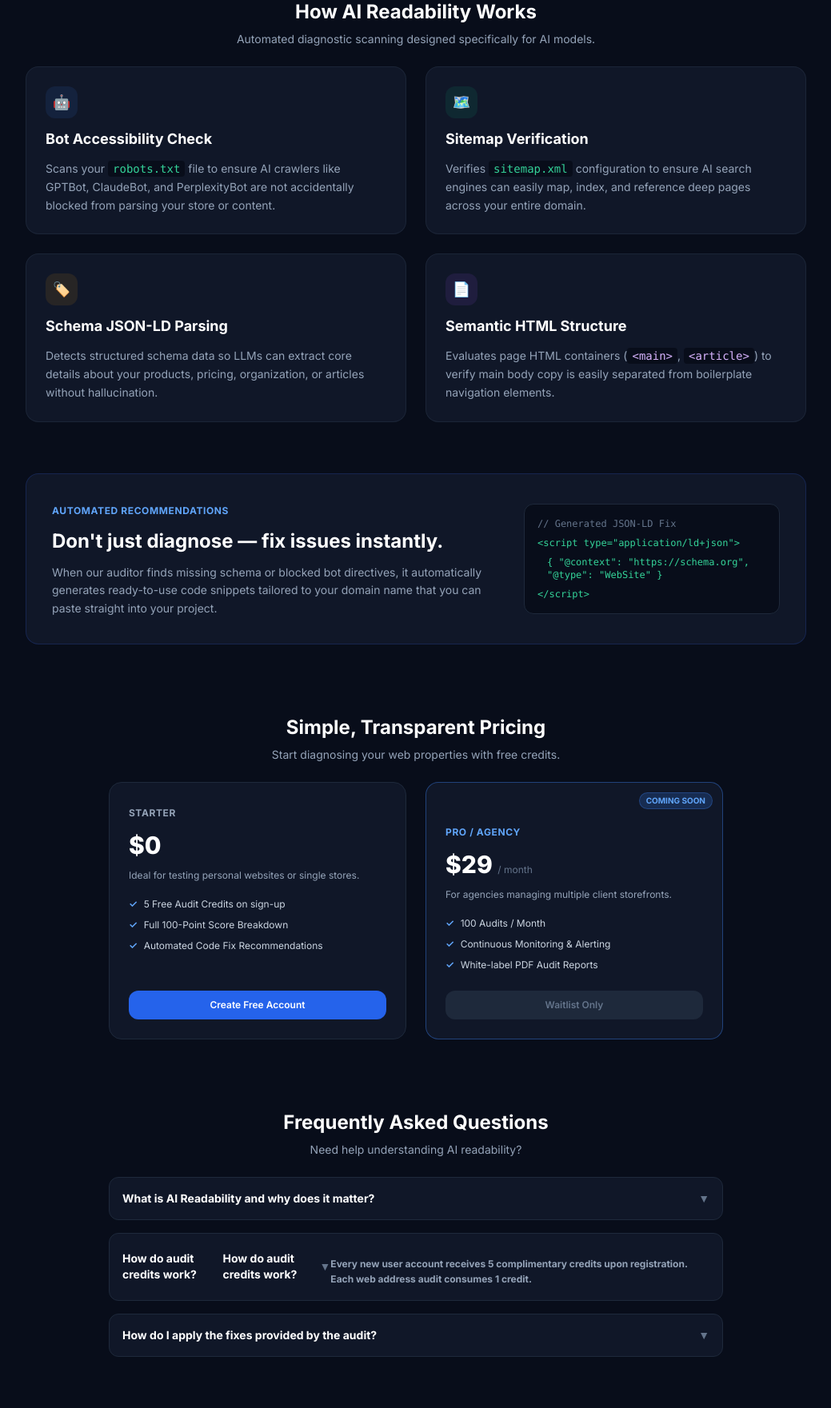
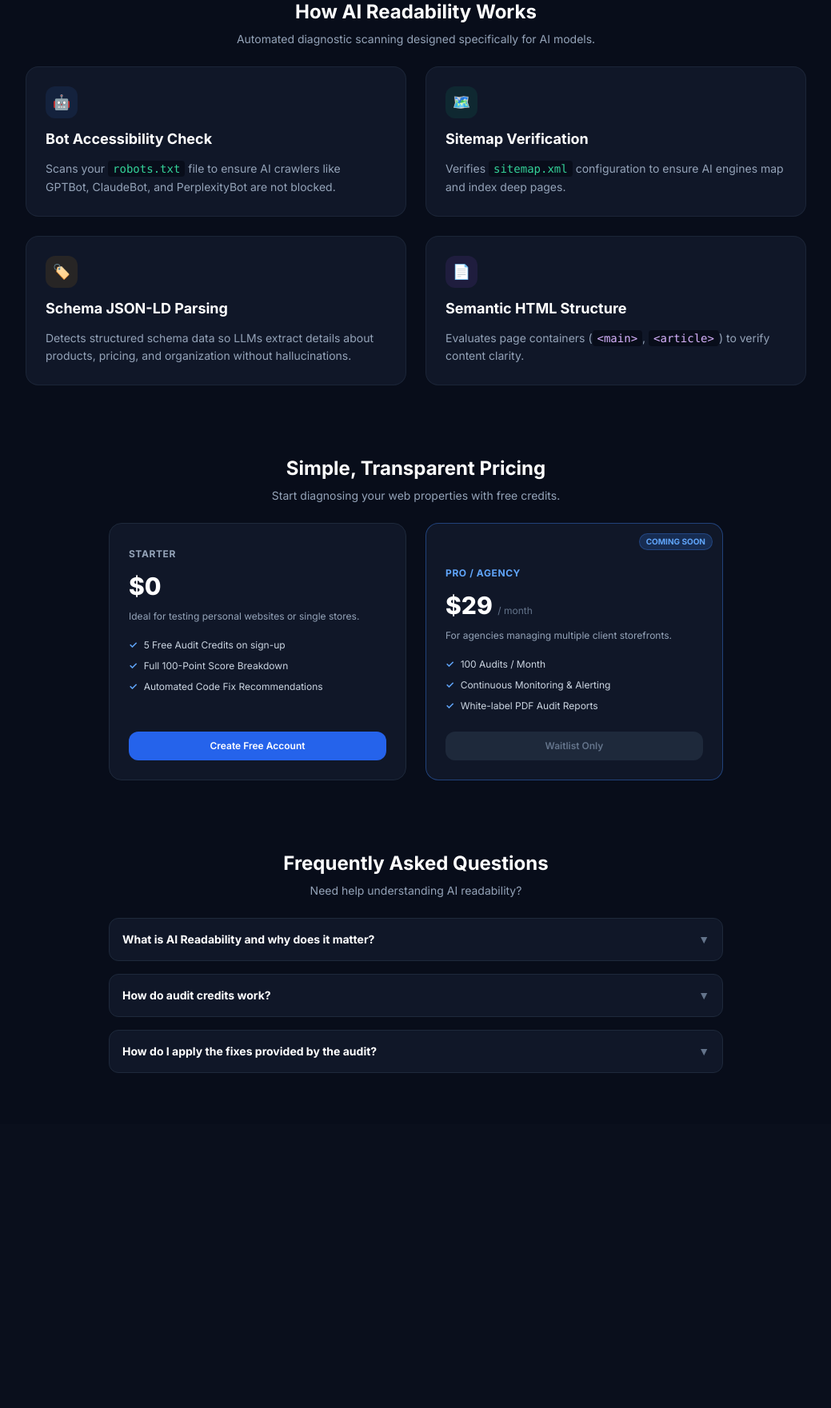
Before and after one commit to habibitrails-ux/ai-readability-audit, a Flask app: page / in a window 1280 px wide. Shown: the part 516-2277 px from the top of the page at 80% size, without its empty margins (120-1159 px from the left). After the commit the page ends 1858 px from the top, so only its background shows below. Run offline with Flask 3, Linux system fonts and the light colour scheme; some libraries are stand-ins or nearby versions.

Commit message:
Update index.html

```diff
--- a/templates/index.html
+++ b/templates/index.html
@@ -22,7 +22,7 @@
         <span class="font-bold text-lg tracking-tight text-white">ai-readability.app</span>
       </div>
       <div id="auth-status" class="flex items-center space-x-3 text-sm font-medium">
-        <button onclick="openAuthModal()" class="bg-blue-600 hover:bg-blue-500 text-white px-4 py-2 rounded-lg text-sm font-semibold transition-all shadow-md">Sign In / Sign Up</button>
+        <button onclick="openAuthModal('login')" class="bg-blue-600 hover:bg-blue-500 text-white px-4 py-2 rounded-lg text-sm font-semibold transition-all shadow-md">Sign In / Sign Up</button>
       </div>
     </div>
   </header>
@@ -30,9 +30,7 @@
   <!-- Main Container -->
   <main class="max-w-5xl mx-auto px-6 pt-10 pb-16 w-full flex-grow space-y-12">
 
-    <!-- ========================================== -->
     <!-- PUBLIC LANDING PAGE (VISIBLE WHEN LOGGED OUT) -->
-    <!-- ========================================== -->
     <div id="public-landing" class="space-y-16">
 
       <!-- Hero Header -->
@@ -50,7 +48,7 @@
           <button onclick="openAuthModal('signup')" class="bg-blue-600 hover:bg-blue-500 text-white font-semibold px-6 py-3.5 rounded-xl transition-all shadow-lg shadow-blue-600/25 text-sm">
             Get Started Free (5 Credits)
           </button>
-          <a href="#pricing-section" class="bg-slate-900 hover:bg-slate-800 text-slate-300 border border-slate-800 font-semibold px-6 py-3.5 rounded-xl transition-all text-sm">
+          <a href="#pricing-section" class="bg-slate-900 hover:bg-slate-800 text-slate-300 border border-slate-800 font-semibold px-6 py-3.5 rounded-xl transition-all text-sm flex items-center">
             View Pricing
           </a>
         </div>
@@ -68,7 +66,7 @@
             <div class="w-10 h-10 rounded-xl bg-blue-500/10 text-blue-400 flex items-center justify-center font-bold text-lg">🤖</div>
             <h3 class="text-lg font-bold text-white">Bot Accessibility Check</h3>
             <p class="text-slate-400 text-sm leading-relaxed">
-              Scans your <code class="text-emerald-400 bg-[#080d1a] px-1.5 py-0.5 rounded">robots.txt</code> file to ensure AI crawlers like GPTBot, ClaudeBot, and PerplexityBot are not accidentally blocked from parsing your store or content.
+              Scans your <code class="text-emerald-400 bg-[#080d1a] px-1.5 py-0.5 rounded">robots.txt</code> file to ensure AI crawlers like GPTBot, ClaudeBot, and PerplexityBot are not blocked.
             </p>
           </div>
 
@@ -76,7 +74,7 @@
             <div class="w-10 h-10 rounded-xl bg-emerald-500/10 text-emerald-400 flex items-center justify-center font-bold text-lg">🗺️</div>
             <h3 class="text-lg font-bold text-white">Sitemap Verification</h3>
             <p class="text-slate-400 text-sm leading-relaxed">
-              Verifies <code class="text-emerald-400 bg-[#080d1a] px-1.5 py-0.5 rounded">sitemap.xml</code> configuration to ensure AI search engines can easily map, index, and reference deep pages across your entire domain.
+              Verifies <code class="text-emerald-400 bg-[#080d1a] px-1.5 py-0.5 rounded">sitemap.xml</code> configuration to ensure AI engines map and index deep pages.
             </p>
           </div>
 
@@ -84,7 +82,7 @@
             <div class="w-10 h-10 rounded-xl bg-amber-500/10 text-amber-400 flex items-center justify-center font-bold text-lg">🏷️</div>
             <h3 class="text-lg font-bold text-white">Schema JSON-LD Parsing</h3>
             <p class="text-slate-400 text-sm leading-relaxed">
-              Detects structured schema data so LLMs can extract core details about your products, pricing, organization, or articles without hallucination.
+              Detects structured schema data so LLMs extract details about products, pricing, and organization without hallucinations.
             </p>
           </div>
 
@@ -92,26 +90,9 @@
             <div class="w-10 h-10 rounded-xl bg-purple-500/10 text-purple-400 flex items-center justify-center font-bold text-lg">📄</div>
             <h3 class="text-lg font-bold text-white">Semantic HTML Structure</h3>
             <p class="text-slate-400 text-sm leading-relaxed">
-              Evaluates page HTML containers (<code class="text-purple-300 bg-[#080d1a] px-1.5 py-0.5 rounded">&lt;main&gt;</code>, <code class="text-purple-300 bg-[#080d1a] px-1.5 py-0.5 rounded">&lt;article&gt;</code>) to verify main body copy is easily separated from boilerplate navigation elements.
+              Evaluates page containers (<code class="text-purple-300 bg-[#080d1a] px-1.5 py-0.5 rounded">&lt;main&gt;</code>, <code class="text-purple-300 bg-[#080d1a] px-1.5 py-0.5 rounded">&lt;article&gt;</code>) to verify content clarity.
             </p>
           </div>
-        </div>
-      </div>
-
-      <!-- Copy-Paste Fixes Highlight -->
-      <div class="bg-[#101728] border border-blue-900/40 rounded-2xl p-8 flex flex-col md:flex-row items-center gap-8">
-        <div class="space-y-3 flex-1">
-          <span class="text-xs font-bold text-blue-400 uppercase tracking-wider">Automated Recommendations</span>
-          <h3 class="text-2xl font-bold text-white">Don't just diagnose — fix issues instantly.</h3>
-          <p class="text-slate-400 text-sm leading-relaxed">
-            When our auditor finds missing schema or blocked bot directives, it automatically generates ready-to-use code snippets tailored to your domain name that you can paste straight into your project.
-          </p>
-        </div>
-        <div class="bg-[#080d1a] border border-slate-800 rounded-xl p-4 w-full md:w-80 font-mono text-xs text-emerald-400 space-y-2">
-          <div class="text-slate-500">// Generated JSON-LD Fix</div>
-          <div>&lt;script type="application/ld+json"&gt;</div>
-          <div class="pl-3">{ "@context": "https://schema.org", "@type": "WebSite" }</div>
-          <div>&lt;/script&gt;</div>
         </div>
       </div>
 
@@ -123,7 +104,6 @@
         </div>
 
         <div class="grid grid-cols-1 md:grid-cols-2 gap-6 max-w-3xl mx-auto">
-          <!-- Free Plan -->
           <div class="bg-[#101728] border border-slate-800 rounded-2xl p-6 flex flex-col justify-between space-y-6">
             <div class="space-y-3">
               <span class="text-xs font-bold uppercase tracking-wider text-slate-400">Starter</span>
@@ -140,7 +120,6 @@
             </button>
           </div>
 
-          <!-- Pro Plan -->
           <div class="bg-[#101728] border border-blue-500/40 rounded-2xl p-6 flex flex-col justify-between space-y-6 relative overflow-hidden">
             <div class="absolute top-3 right-3 bg-blue-500/20 text-blue-400 border border-blue-500/30 text-[10px] font-bold px-2 py-0.5 rounded-full uppercase">
               Coming Soon
@@ -162,7 +141,7 @@
         </div>
       </div>
 
-      <!-- Help & Support / FAQ -->
+      <!-- FAQ Section -->
       <div class="space-y-6 pt-6">
         <div class="text-center space-y-2">
           <h2 class="text-2xl font-bold text-white">Frequently Asked Questions</h2>
@@ -182,8 +161,6 @@
 
           <details class="bg-[#101728] border border-slate-800 rounded-xl p-4 group cursor-pointer">
             <summary class="text-sm font-bold text-white flex justify-between items-center">
-              How do audit credits work?
-              <summary class="text-sm font-bold text-white flex justify-between items-center">
               How do audit credits work?
               <span class="text-slate-500 group-open:rotate-180 transition-transform">▼</span>
             </summary>
@@ -206,13 +183,9 @@
 
     </div>
 
-
-    <!-- ========================================== -->
     <!-- PRIVATE WORKSPACE (VISIBLE WHEN LOGGED IN) -->
-    <!-- ========================================== -->
     <div id="private-workspace" class="hidden space-y-10">
 
-      <!-- Hero Section for Logged-In User -->
       <div id="checker" class="text-center space-y-3">
         <h1 class="text-3xl sm:text-4xl font-extrabold text-white tracking-tight">
           AI Readability Audit Workspace
@@ -239,9 +212,7 @@
       <!-- Diagnostic Results Box -->
       <div id="results-box" class="hidden space-y-8">
 
-        <!-- Metrics Banner -->
         <div class="grid grid-cols-1 md:grid-cols-3 gap-4">
-
           <div class="bg-[#101728] border border-slate-800 rounded-2xl p-5 flex flex-col justify-between">
             <span class="text-xs font-semibold text-slate-400 uppercase tracking-wider">Overall Readiness</span>
             <div class="mt-4 flex items-baseline gap-2">
@@ -268,12 +239,9 @@
             </div>
             <p class="text-xs text-slate-400 mt-2">JSON-LD & semantic HTML parsing</p>
           </div>
-
         </div>
 
-        <!-- Breakdown Bars -->
         <div class="grid grid-cols-1 md:grid-cols-2 gap-4">
-
           <div class="bg-[#101728] border border-slate-800 rounded-2xl p-5 space-y-3">
             <div class="flex items-center justify-between">
               <h4 class="text-sm font-bold text-white">Bot Accessibility</h4>
@@ -313,10 +281,8 @@
               <div id="bar-semantic" class="bg-purple-500 h-full transition-all duration-500" style="width: 0%"></div>
             </div>
           </div>
-
         </div>
 
-        <!-- Actionable Fixes Section -->
         <div id="fixes-container" class="bg-[#101728] border border-amber-900/50 rounded-2xl p-6 space-y-6">
           <div class="flex items-center justify-between border-b border-slate-800 pb-4">
             <div>
@@ -336,4 +302,28 @@
 
   </main>
 
-  <!-
+  <!-- Auth Modal -->
+  <div id="auth-modal" class="hidden fixed inset-0 bg-black/75 backdrop-blur-sm flex items-center justify-center p-4 z-50">
+    <div class="bg-[#101728] border border-slate-800 rounded-2xl p-6 max-w-sm w-full space-y-4 shadow-2xl relative">
+      <button onclick="closeAuthModal()" class="absolute top-4 right-4 text-slate-400 hover:text-white">✕</button>
+      <div class="flex border-b border-slate-800 pb-2 gap-4">
+        <button id="tab-login" onclick="switchAuthTab('login')" class="text-sm font-bold text-blue-400 border-b-2 border-blue-500 pb-1">Sign In</button>
+        <button id="tab-signup" onclick="switchAuthTab('signup')" class="text-sm font-bold text-slate-400 hover:text-white pb-1">Create Account</button>
+      </div>
+
+      <form onsubmit="handleAuthSubmit(event)" class="space-y-3">
+        <div>
+          <label class="text-xs text-slate-400 block mb-1">Email</label>
+          <input id="auth-email" type="email" required placeholder="name@company.com" class="w-full bg-[#080d1a] border border-slate-700 rounded-xl px-4 py-2.5 text-slate-100 text-sm focus:outline-none focus:ring-2 focus:ring-blue-500">
+        </div>
+        <div>
+          <label class="text-xs text-slate-400 block mb-1">Password</label>
+          <input id="auth-password" type="password" required placeholder="••••••••" class="w-full bg-[#080d1a] border border-slate-700 rounded-xl px-4 py-2.5 text-slate-100 text-sm focus:outline-none focus:ring-2 focus:ring-blue-500">
+        </div>
+        <button id="auth-submit-btn" type="submit" class="w-full bg-blue-600 hover:bg-blue-500 text-white font-semibold py-2.5 rounded-xl text-sm transition-all shadow-md">Sign In</button>
+      </form>
+      <div id="modal-msg" class="text-xs text-center hidden p-2 rounded-lg"></div>
+    </div>
+  </div>
+
+  <footer class="border-t border-slate-800/80 bg-[#080d1a] py-8 text-center text-xs text-slate-5
```
